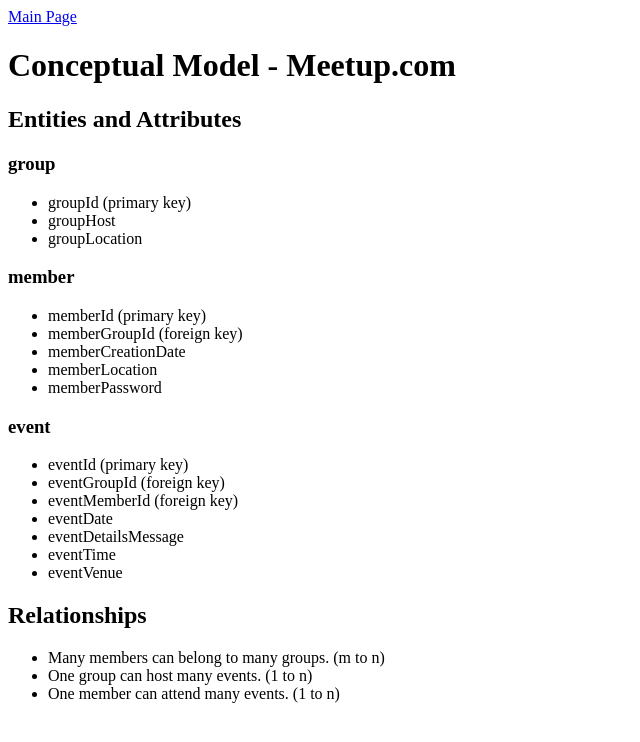
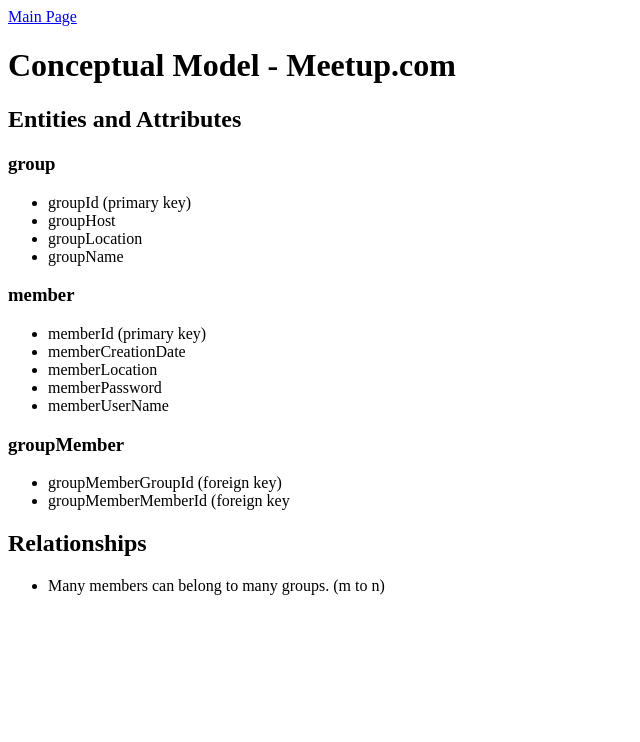
Before and after one commit to HunterCallaway/data-design, a PHP site: page /conceptual-model.php in a window 1280 px wide. Shown: the top 742 px of the page, without its empty margins (0-640 px from the left). Run offline with PHP 8.4, Linux system fonts and the light colour scheme.

Commit message:
Edited the conceptual-model and pauline-santos php files.

```diff
--- a/epic/conceptual-model.php
+++ b/epic/conceptual-model.php
@@ -13,30 +13,24 @@
 						<li>groupId (primary key)</li>
 						<li>groupHost</li>
 						<li>groupLocation</li>
+						<li>groupName</li>
 					</ul>
 				<h3>member</h3>
 					<ul>
 						<li>memberId (primary key)</li>
-						<li>memberGroupId (foreign key)</li>
 						<li>memberCreationDate</li>
 						<li>memberLocation</li>
 						<li>memberPassword</li>
+						<li>memberUserName</li>
 					</ul>
-				<h3>event</h3>
+				<h3>groupMember</h3>
 					<ul>
-						<li>eventId (primary key)</li>
-						<li>eventGroupId (foreign key)</li>
-						<li>eventMemberId (foreign key)</li>
-						<li>eventDate</li>
-						<li>eventDetailsMessage</Li>
-						<li>eventTime</li>
-						<li>eventVenue</li>
+						<li>groupMemberGroupId (foreign key)</li>
+						<li>groupMemberMemberId (foreign key</li>
 					</ul>
 			<h2>Relationships</h2>
 				<ul>
 					<li>Many members can belong to many groups. (m to n)</li>
-					<li>One group can host many events. (1 to n)</li>
-					<li>One member can attend many events. (1 to n)</li>
 				</ul>
 	</body>
 </html>
--- a/epic/pauline-santos.php
+++ b/epic/pauline-santos.php
@@ -16,7 +16,7 @@
 				<li>Occupation: Attorney</li>
 				<li>Relationship Status: Single</li>
 				<li>Likes: spending time with her children, meeting new people, and finding fun, local activities in which to participate</li>
-				<li>Technology: Desktop - 21.5-inch iMac; cell phone - Samsung Galaxy S8</li>
+				<li>Technology: Desktop - 21.5-inch iMac--MacOS Mojave; cell phone - Samsung Galaxy S8--Android 7.0 (Nougat)</li>
 				<li>Technological-comfort level: daily professional use (primarily Microsoft Office suite and internet) and basic personal web browsing and mobile application usage</li>
 				<li>Goals: Pauline would like to connect with local mothers for regular outings.</li>
 				<li>Frustrations:
```
